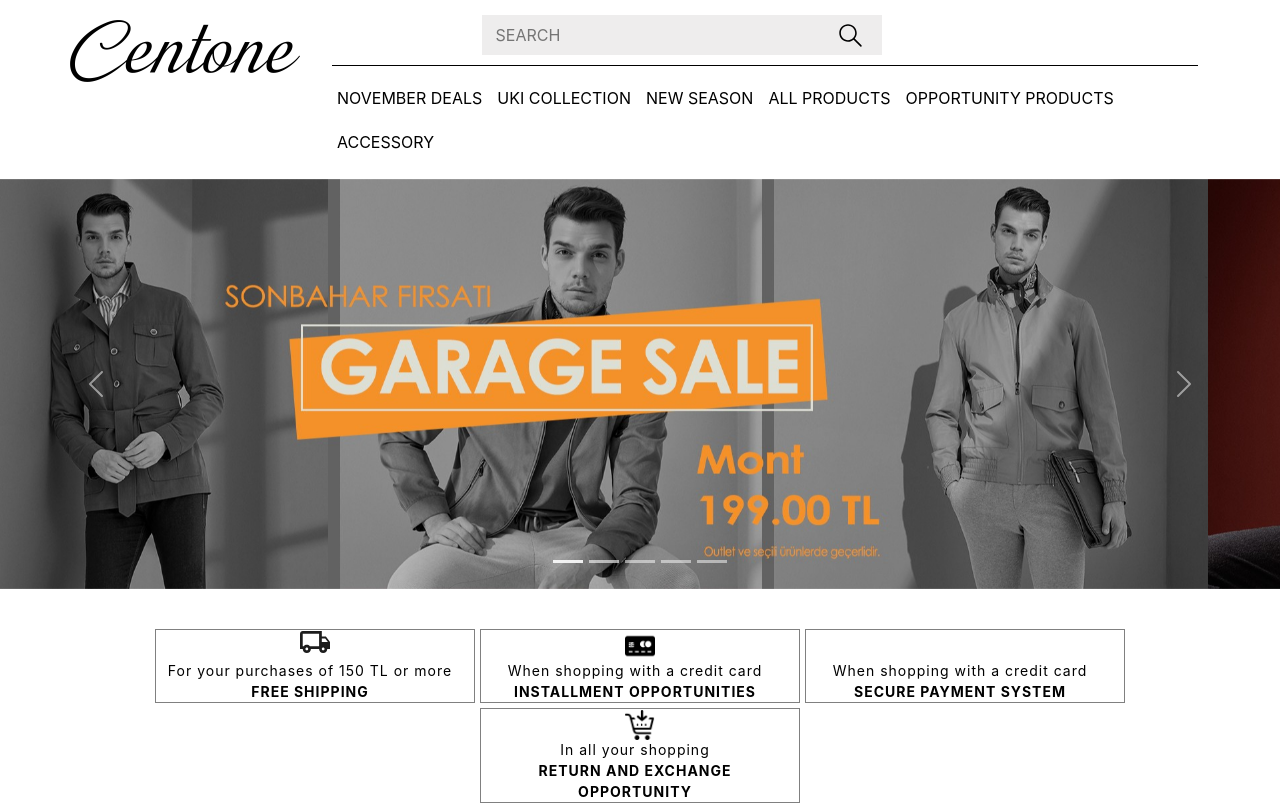
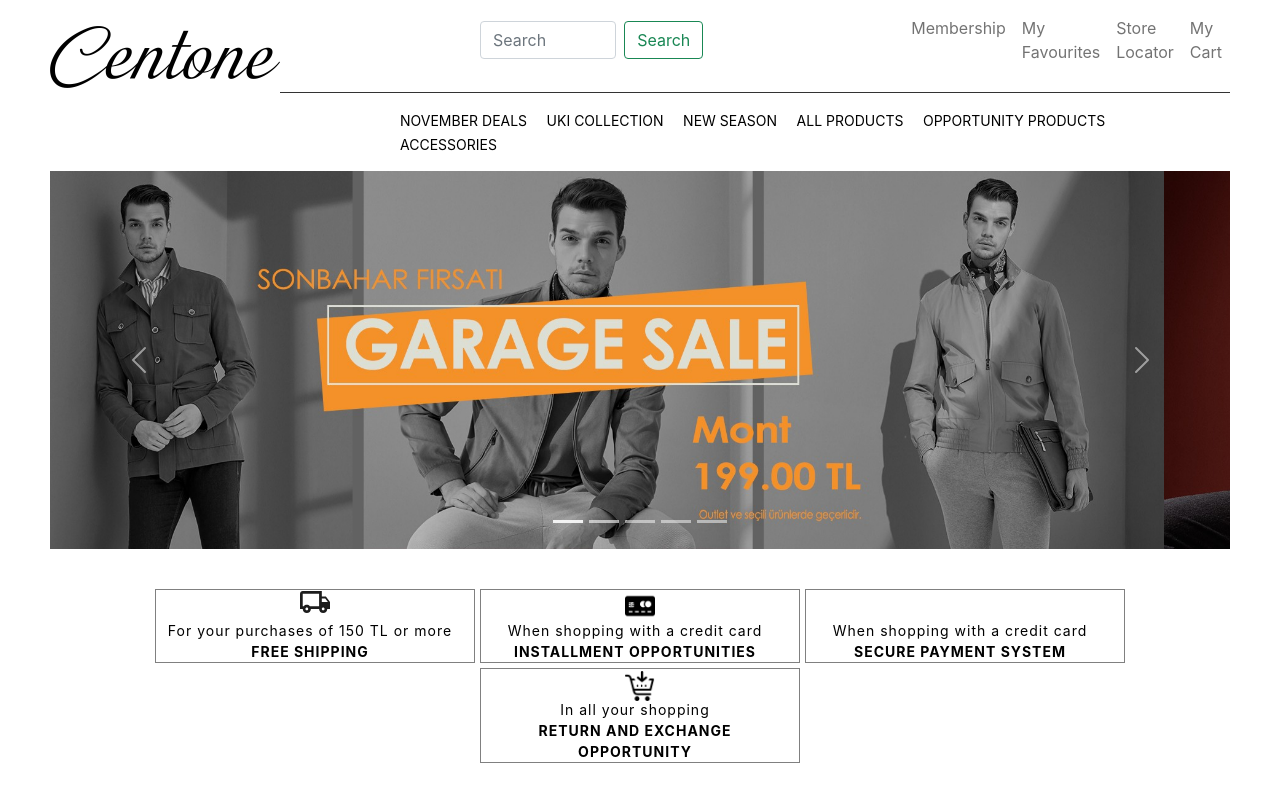
Before and after one commit to Aigerim88/centone_new, a plain HTML site: page homepage.html in a window 1280 px wide. Shown: the top 806 px of the page. Drawn offline with nearby package versions, Linux system fonts and the light colour scheme.

Commit message:
added adaptive burger menu in header

```diff
--- a/index.html
+++ b/homepage.html
@@ -11,30 +11,61 @@
 </head>
 <body>
     <div class="wrapper">
-        <div class="main">
+        <header class="header">
             <div class="container">
-                <nav class="menu">
-                    <a class="menu__logo" href="#"><img src="./media/logo.png" alt="Centonelogo"></a>
-                    <form>
-                        <input class="menu__search" type="text" placeholder="&nbsp;&nbsp; SEARCH">
+                <div class="header__nav">
+                    <a href="#"><img class="logo" src="media/logo.png" alt=""></a>
+
+                    <nav class="navbar navbar-expand-lg navbar-light bg-white">
+                        <button class="navbar-toggler" type="button" data-bs-toggle="collapse" data-bs-target="#navbarScroll" aria-controls="navbarScroll" aria-expanded="false" aria-label="Toggle navigation">
+                            <span class="navbar-toggler-icon"></span>
+                        </button>
+                        <div class="collapse navbar-collapse" id="navbarScroll">
+                            <form class="d-flex">
+                                <input class="form-control me-2" type="search" placeholder="Search" aria-label="Search" />
+                                <button class="btn btn-outline-success" type="submit">Search</button>
                             </form>
-                    <div class="menu__login">
-                        <a class="menu__login item point1" href="#">Membership</a>
-                        <a class="menu__login item point2" href="#">My Favorites</a>
-                        <a class="menu__login item point3" href="#">Store Locator</a>
-                        <a class="menu__login item point4" href="#">My Cart</a>
-                    </div>
-                    <div class="line"></div>
-                    <div class="menu__products">
-                        <a class="menu__products element" href="#">November Deals</a>
-                        <a class="menu__products element" href="#">UKI Collection</a>
-                        <a class="menu__products element" href="#">New Season</a>
-                        <a class="menu__products element" href="#">All products</a>
-                        <a class="menu__products element" href="#">Opportunity products</a>
-                        <a class="menu__products element" href="#">Accessory</a>
+
+                            <ul class="navbar-nav me-auto my-2 my-lg-0 navbar-nav-scroll" style="--bs-scroll-height: 100px">
+                                <li class="nav-item">
+                                    <a class="nav-link" aria-current="page" href="#">Membership</a>
+                                </li>
+                                <li class="nav-item">
+                                    <a class="nav-link" href="#">My Favourites</a>
+                                </li>
+                                <li class="nav-item">
+                                    <a class="nav-link" href="#">Store Locator</a>
+                                </li>
+                                <li class="nav-item">
+                                    <a class="nav-link" href="#">My Cart</a>
+                                </li>
+                            </ul>
                         </div>
                     </nav>
                 </div>
+                <nav class="main-nav">
+                    <div class="main-nav__list">
+                        <span class="main-nav__item">
+                            <a href="#" class="main-nav__link">November Deals</a>
+                        </span>
+                        <span class="main-nav__item">
+                            <a href="#" class="main-nav__link">UKI Collection</a>
+                        </span>
+                        <span class="main-nav__item">
+                            <a href="#" class="main-nav__link">New season</a>
+                        </span>
+                        <span class="main-nav__item">
+                            <a href="#" class="main-nav__link">All products</a>
+                        </span>
+                        <span class="main-nav__item">
+                            <a href="#" class="main-nav__link">Opportunity products</a>
+                        </span>
+                        <span class="main-nav__item">
+                            <a href="#" class="main-nav__link">Accessories</a>
+                        </span>
+                    </div>
+                </nav>
+
                 <!-- Carousel -->
                 <div id="demo" class="carousel slide" data-bs-ride="carousel">
 
@@ -74,6 +105,10 @@
                     <span class="carousel-control-next-icon"></span>
                     </button>
                 </div>
+            </div>
+        </header class="header">
+
+        <div class="main">
             <div class="container">
                 <div class="features">
                     <a href="#" class="features__item1">For your purchases of 150 TL or more <br><b>FREE SHIPPING</b></a>
--- a/style.css
+++ b/style.css
@@ -10,59 +10,68 @@ body {
     height: 100%;
 }
 
-.container {
-    width: 95vw;
-    margin: 0px auto;
-}
 .wrapper {
     min-height: 100%;
     display: flex;
     flex-direction: column;
 }
+
+.container {
+	max-width: 1650px;
+	padding: 0 50px;
+	margin: 0 auto;
+}
+
+.header__nav {
+    display: flex;
+	justify-content: space-between;
+	align-items: center;
+}
+
+.logo {
+    margin-top: 20px;
+}
+
+.navbar {
+    padding-left: 200px;
+    padding-bottom: 20px;
+    border-bottom: 1px solid #333;
+}
+
+.btn-outline-success {
+    margin-right: 200px;
+}
+
+.main-nav {
+	padding: 15px 0px;
+    margin-left: 350px;
+}
+
+.main-nav-list {
+    display: flex;
+    flex-wrap: wrap;
+}
+
+.main-nav__link {
+    text-transform: uppercase;
+	font-size: 14px;
+	line-height: 18px;
+	transition: 1.5s ease;
+    margin-right: 15px;
+}
+
+.main-nav__link:hover {
+	color: #000;
+    font-weight: bold;
+    font-size: 15px;
+	/* transform: scale(1.5);  */
+}
+
 .main {
     flex: 1 1 auto;
 }
 
-.menu {
-    display: flex;
-    flex-wrap: wrap;
-    margin: 5px 0px;
-}
-
-.menu__logo {
-    margin-left: 50px;
-    position: absolute;
-    top: 20px; left: 20px;
-}
-.menu > form {
-    height: 50px;
-    margin-top: 10px;
-}
-.menu__search {
-    margin-left: 400px;
-    margin-right: 100px;
-    width: 400px;
-    height: 40px;
-    border: none;
-    background: url(./media/icons/search16x16.svg) no-repeat;
-    background-size: 25px auto;
-    background-position: 95% 50%;
-    background-color: rgb(238, 237, 237);
-}
-
-.menu__login {
-    display: flex;
-    flex-wrap: wrap;
-    padding-top: 13px;
-    line-height: 30px;
-}
-
-.item {
-    font-size: 12px;
-    margin-left: 30px;
-}
-
-.point1 {
+/* .point1 {
     background: url(./media/icons/profile.svg) no-repeat;
     background-size: 20px auto;
     background-position: center 0px;
@@ -81,8 +90,8 @@ body {
     background: url(./media/icons/cart.png) no-repeat;
     background-size: 20px auto;
     background-position: center 0px;
-}
-.point1:hover {
+} */
+/* .point1:hover {
     opacity: 0.7;
 }
 .point2:hover {
@@ -93,40 +102,14 @@ body {
 }
 .point4:hover {
     opacity: 0.7;
-}
-
-.line {
-    position: relative;
-    width: 1500px;
-    bottom: 0;
-    height: 0.5px;
-    background-color: black;
-    margin-left: 250px;
-}
+}  */
 
 a {
     text-decoration-line: none;
     color: black;
 }
+
 a:hover {
-    color: black;
-}
-
-.menu__products {
-    display: flex;
-    flex-wrap: wrap;
-    margin: 10px 0px 10px 240px;
-}
-
-.element {
-    text-transform: uppercase;
-    margin-left: 15px;
-    transition: 0.2s;
-}
-
-.element:hover {
-    font-size: 17px;
-    font-weight: bold;
     color: black;
 }
 
@@ -400,18 +383,9 @@ footer input {
 
 /* Responsive starts here */
 
-@media screen and (max-width: 1400px) {
-    .menu__login {
-        display: none;
-    }
-}
-
 @media screen and (max-width: 1200px) {
     .campaign {
         display: none;
-    }
-    .menu__products {
-        font-size: 12px;
     }
 }
 
@@ -422,23 +396,19 @@ footer input {
     .carousel {
         display: none;
     }
-    .menu__search {
-        display: none;
-    }
-    .line {
-        display: none;
-    }
-    .menu__logo {
-        margin-left: 50px;
-        margin-top: 50px;
-    }
-}
-
-@media screen and (max-width: 990px) {
     .features {
-        font-size: 20px;
+        font-size: 18px;
     }
     .features__item1, .features__item2, .features__item3, .features__item4 {
         width: 80%;
     }
 }
+
+@media screen and (max-width: 840px) {
+    .main-nav__list {
+        display: none;
+    }
+    .navbar {
+        border-bottom: none;
+    }
+}
```
Lines whose indentation alone changed are shown as unchanged.
